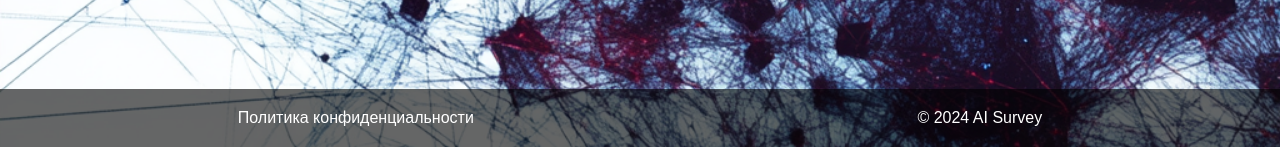
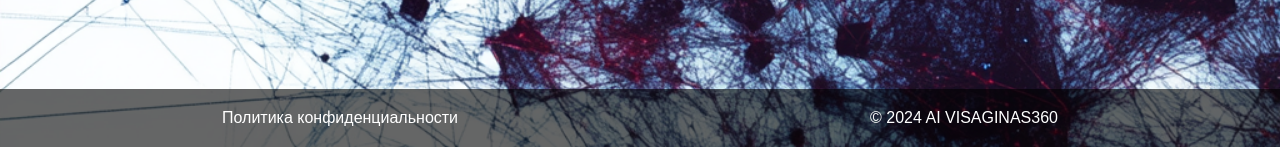
Before and after one commit to tikserziku/Questionnaire, a Flask app: page / in a window 1280 px wide. Shown: the part 653-800 px from the top of the page. Run offline with Flask 2, Linux system fonts and the light colour scheme; some libraries are stand-ins or nearby versions.

Commit message:
Update base.html

```diff
--- a/templates/base.html
+++ b/templates/base.html
@@ -4,7 +4,7 @@
     <meta charset="UTF-8">
     <meta name="viewport" content="width=device-width, initial-scale=1.0">
     <meta name="description" content="Анкета по искусственному интеллекту">
-    <title>{% block title %}Анкета по ИИ{% endblock %} | AI Survey</title>
+    <title>{% block title %}Анкета по ИИ{% endblock %} | AI VISAGINAS360</title>
     <link rel="stylesheet" href="/static/styles.css">
 </head>
 <body>
@@ -25,7 +25,7 @@
     <footer>
         <div class="footer-content">
             <a href="/privacy_policy">Политика конфиденциальности</a>
-            <span class="copyright">&copy; {{ year }} AI Survey</span>
+            <span class="copyright">&copy; {{ year }} AI VISAGINAS360</span>
         </div>
     </footer>
 
```
